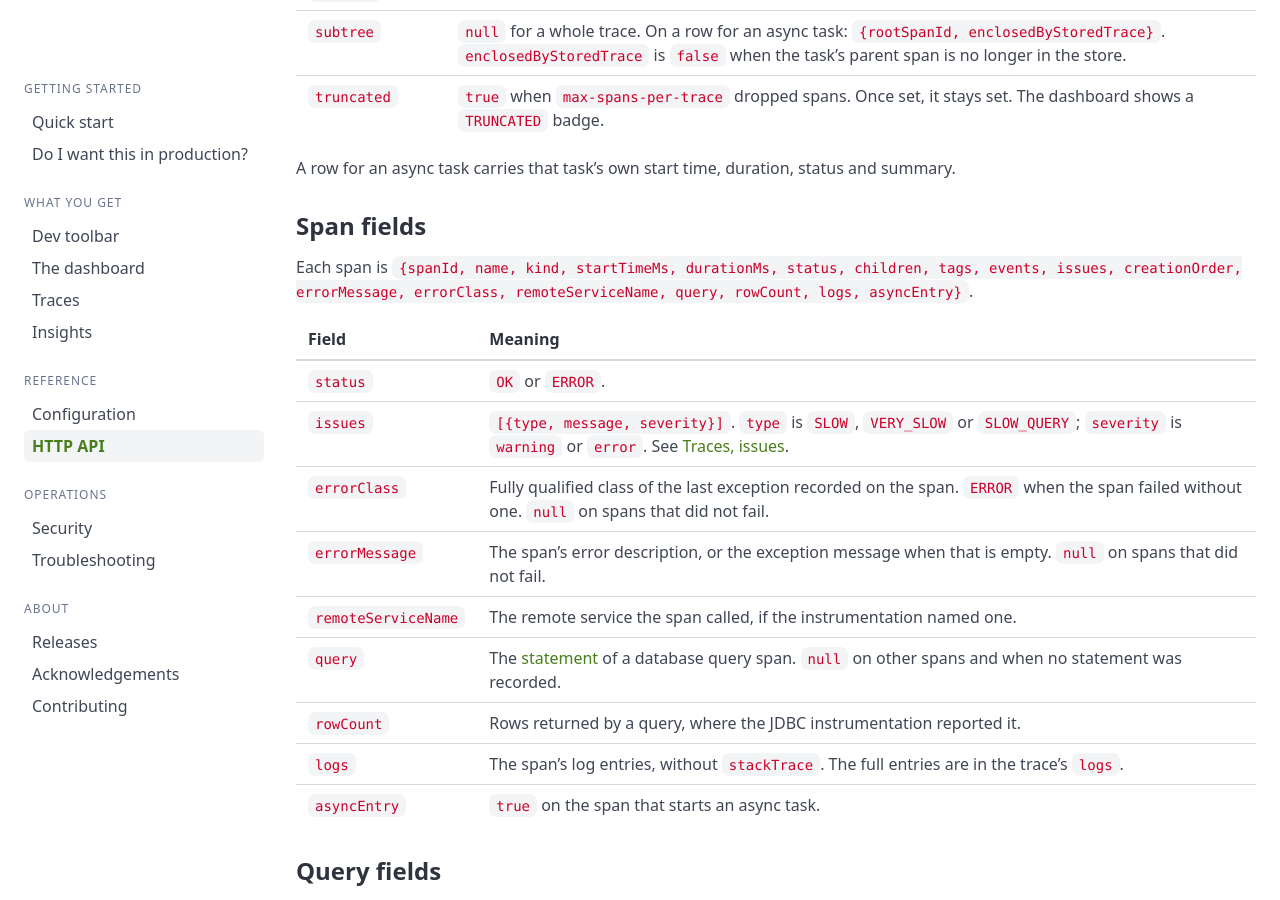
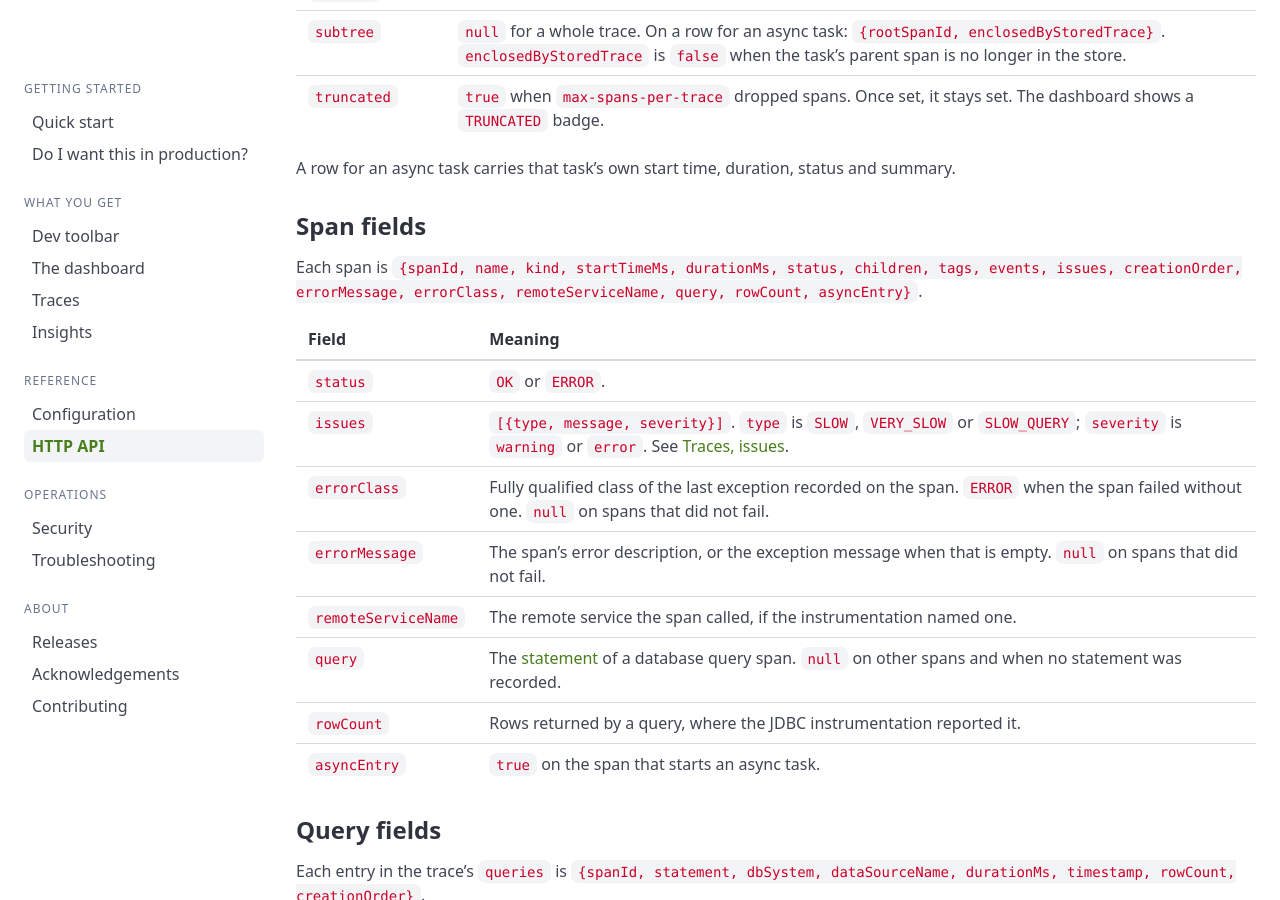
Before and after one commit to peekaboot-org/peekaboot-org.github.io, a Jekyll site: the page built from docs/api.md, in a window 1280 px wide and 900 px high, scrolled down 4648 px. Built offline with Jekyll 4.4.1, drawn with Linux system fonts in a browser that asks for light colours.

Commit message:
docs: drop logs from the span fields

```diff
--- a/docs/api.md
+++ b/docs/api.md
@@ -178,7 +178,7 @@ A row for an async task carries that task's own start time, duration, status and
 ### Span fields {#span-fields}
 
 Each span is `{spanId, name, kind, startTimeMs, durationMs, status, children, tags, events,
-issues, creationOrder, errorMessage, errorClass, remoteServiceName, query, rowCount, logs,
+issues, creationOrder, errorMessage, errorClass, remoteServiceName, query, rowCount,
 asyncEntry}`.
 
 | Field | Meaning |
@@ -190,7 +190,6 @@ asyncEntry}`.
 | `remoteServiceName` | The remote service the span called, if the instrumentation named one. |
 | `query` | The [statement](#statement-fields) of a database query span. `null` on other spans and when no statement was recorded. |
 | `rowCount` | Rows returned by a query, where the JDBC instrumentation reported it. |
-| `logs` | The span's log entries, without `stackTrace`. The full entries are in the trace's `logs`. |
 | `asyncEntry` | `true` on the span that starts an async task. |
 
 ### Query fields {#query-fields}
```
